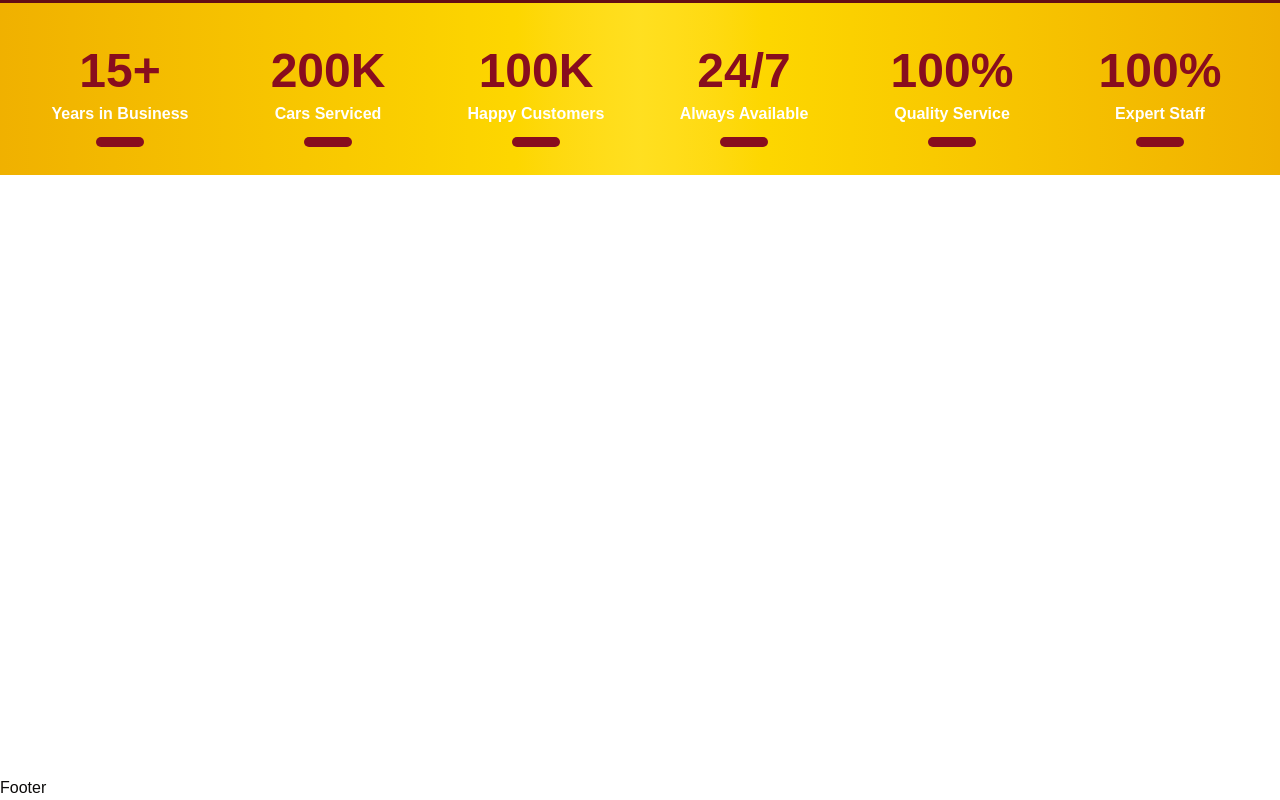
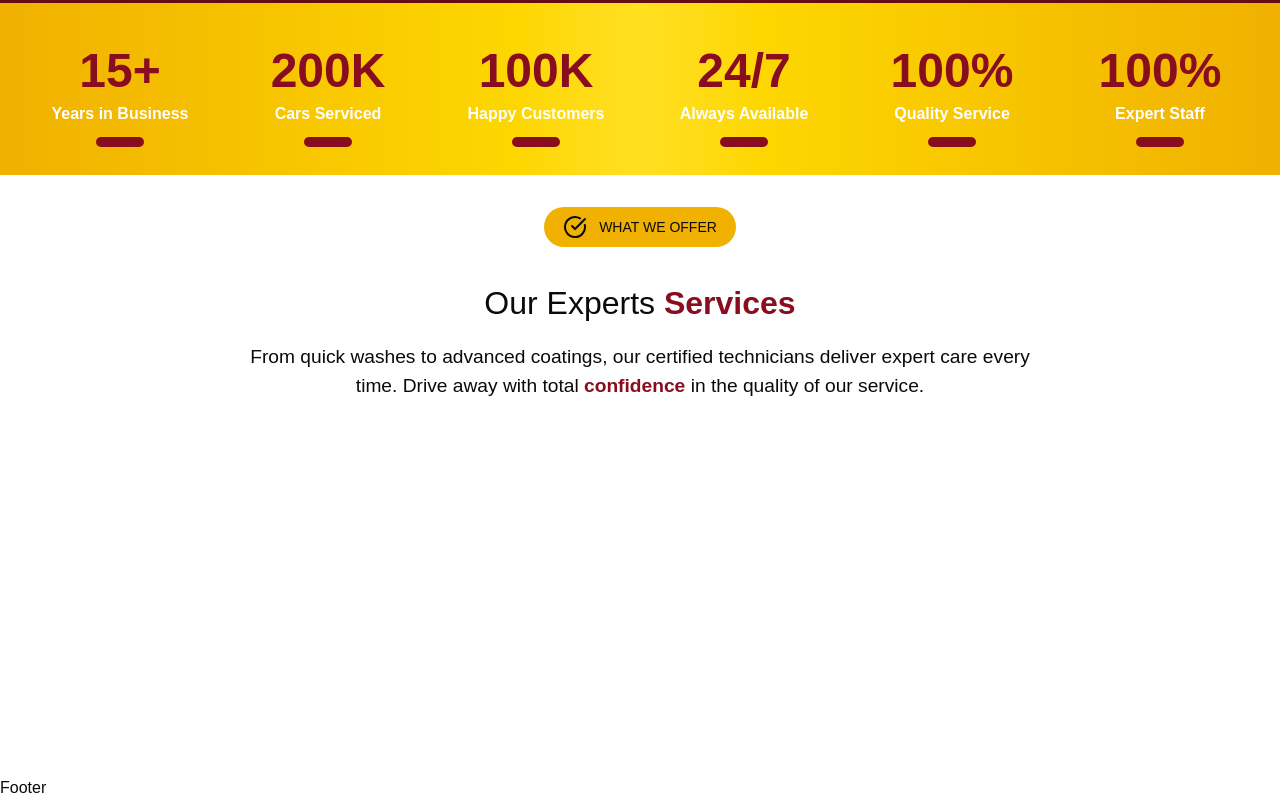
Before and after one commit to scottii333/Mt-AutoSpa, a Next.js app: page / in a window 1280 px wide. Shown: the part 800-1600 px from the top of the page. Built offline with nearby package versions, Linux system fonts and the light colour scheme; a web font is replaced by a local one.

Commit message:
feat: add services section with offerings and expert description

```diff
--- a/src/app/page.tsx
+++ b/src/app/page.tsx
@@ -222,6 +222,26 @@ export default function Home() {
           </span>
         </p>
       </section>
+
+      <section className=" w-full h-auto flex flex-col items-center text-center p-[2rem] gap-[2rem]">
+        <div className="flex justify-center items-center gap-3 w-[12rem] p-2 bg-yellow-500 rounded-full">
+          <CircleCheckBig />
+          <p className="text-sm">WHAT WE OFFER</p>
+        </div>
+
+        <div className="flex flex-col gap-[1rem] max-w-[50rem]">
+          <h2 className="text-[2rem]">
+            Our Experts{" "}
+            <span className="text-[#880d1e] font-bold">Services</span>
+          </h2>
+          <p className="text-[1.2rem]">
+            From quick washes to advanced coatings, our certified technicians
+            deliver expert care every time. Drive away with total{" "}
+            <span className="text-[#880d1e] font-bold">confidence</span> in the
+            quality of our service.
+          </p>
+        </div>
+      </section>
     </main>
   );
 }
```
